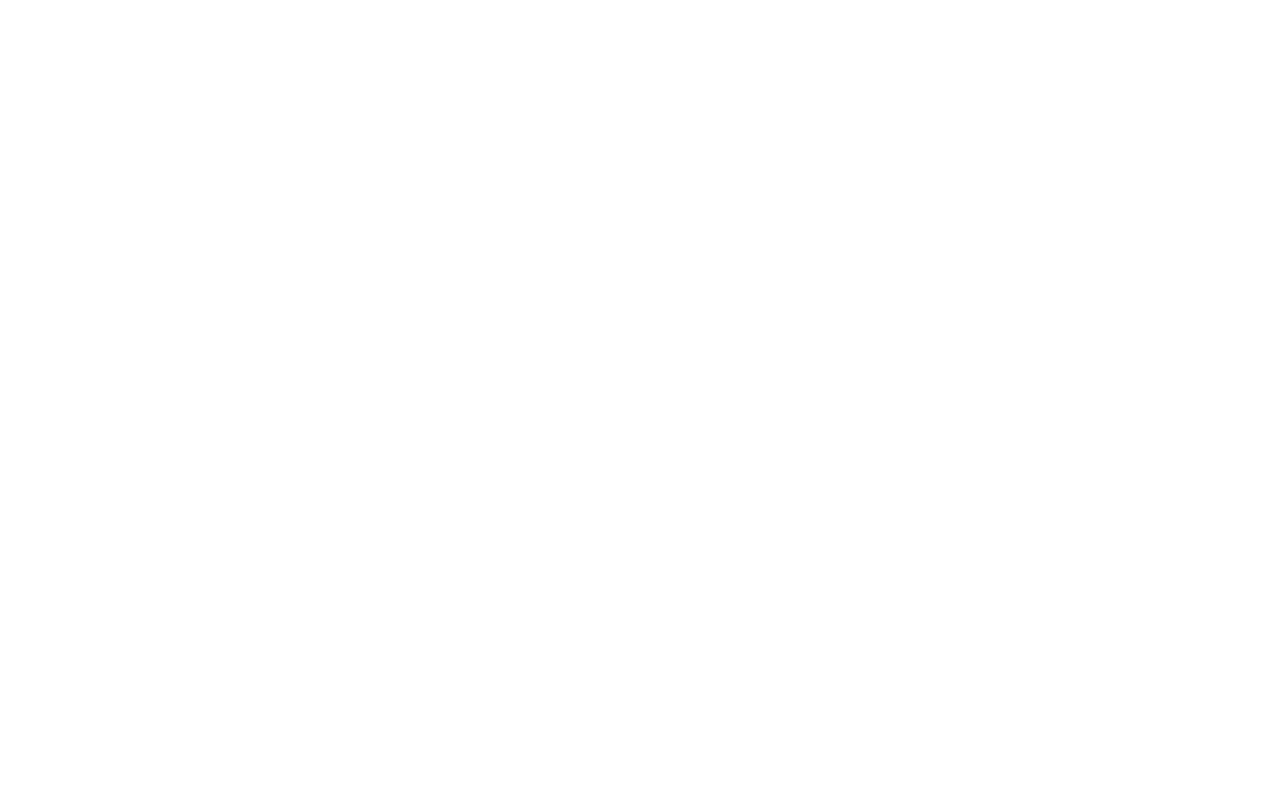
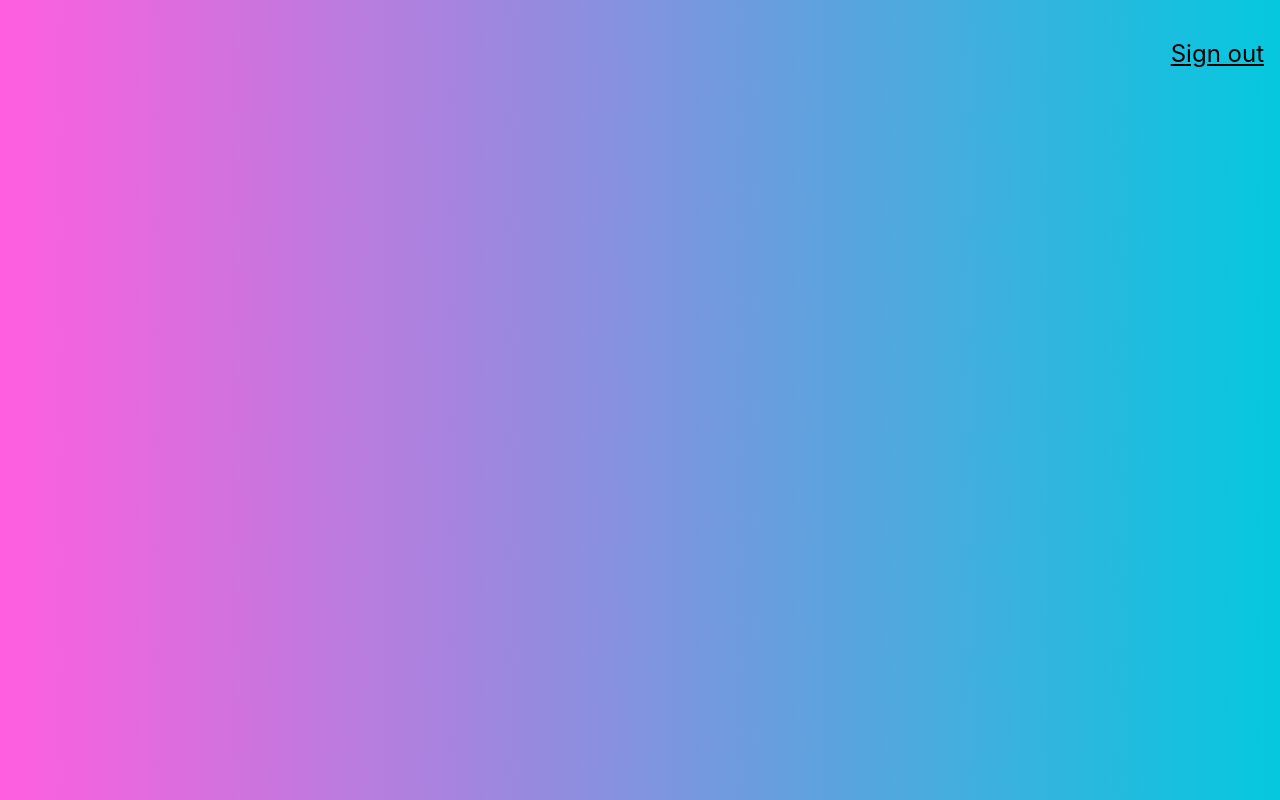
Before and after one commit to btomo86/Face-Recognition, a React (Create React App) app: page / in a window 1280 px wide. Built offline with nearby package versions, Linux system fonts and the light colour scheme.

Commit message:
added Navigation component and added some basic styles using tachyons

```diff
--- a/package.json
+++ b/package.json
@@ -9,6 +9,7 @@
     "react": "^17.0.1",
     "react-dom": "^17.0.1",
     "react-scripts": "4.0.3",
+    "tachyons": "^4.12.0",
     "web-vitals": "^1.1.0"
   },
   "scripts": {
--- a/src/App.js
+++ b/src/App.js
@@ -1,7 +1,13 @@
 import "./App.css";
+import Navigation from "./components/Navigation";
+import "tachyons";
 
 function App() {
-  return <div className="App"></div>;
+  return (
+    <div className="App">
+      <Navigation />
+    </div>
+  );
 }
 
 export default App;
--- /dev/null
+++ b/src/components/Navigation.js
@@ -0,0 +1,9 @@
+const Navigation = () => {
+  return (
+    <nav style={{ display: "flex", justifyContent: "flex-end" }}>
+      <p className="f3 link dim black underline pa3 pointer">Sign out</p>
+    </nav>
+  );
+};
+
+export default Navigation;
--- a/src/index.css
+++ b/src/index.css
@@ -1,13 +1,14 @@
 body {
   margin: 0;
-  font-family: -apple-system, BlinkMacSystemFont, 'Segoe UI', 'Roboto', 'Oxygen',
-    'Ubuntu', 'Cantarell', 'Fira Sans', 'Droid Sans', 'Helvetica Neue',
+  font-family: -apple-system, BlinkMacSystemFont, "Segoe UI", "Roboto", "Oxygen",
+    "Ubuntu", "Cantarell", "Fira Sans", "Droid Sans", "Helvetica Neue",
     sans-serif;
   -webkit-font-smoothing: antialiased;
   -moz-osx-font-smoothing: grayscale;
+  background: linear-gradient(89deg, #ff5edf 0%, #04c8de 100%);
 }
 
 code {
-  font-family: source-code-pro, Menlo, Monaco, Consolas, 'Courier New',
+  font-family: source-code-pro, Menlo, Monaco, Consolas, "Courier New",
     monospace;
 }
```
Also changed, not shown: 1 other file (tests, documents, lock files or other folders).
